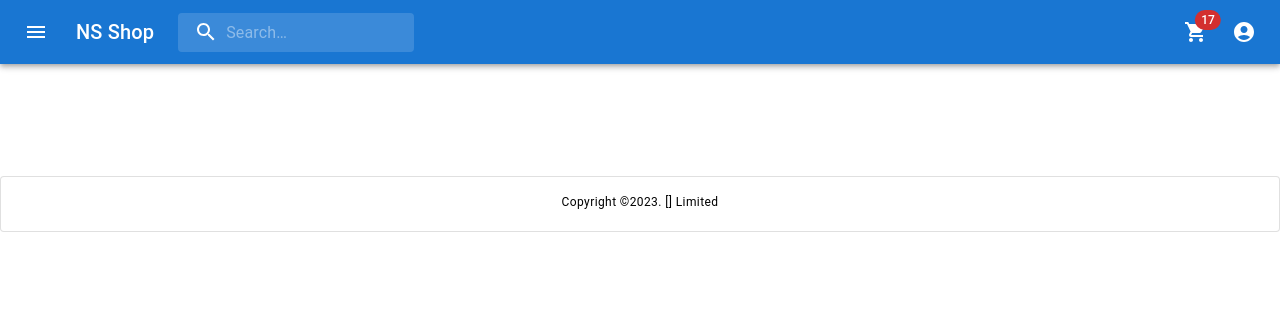
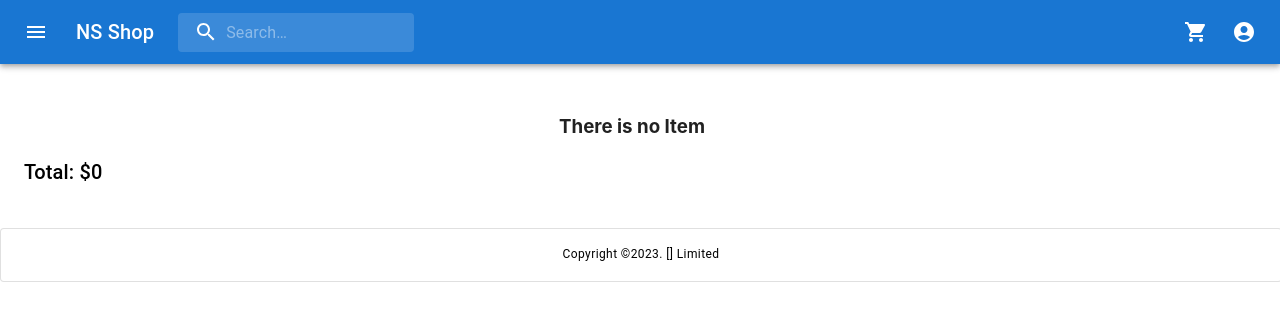
Before and after one commit to NeerajShUkL/shopping_app, a React (Create React App) app: page /cart in a window 1280 px wide. Shown: the top 318 px of the page. Built offline with nearby package versions, Linux system fonts and the light colour scheme.

Commit message:
created cart and updated it

```diff
--- a/src/App.css
+++ /dev/null
@@ -1,3 +0,0 @@
-.App {
-  text-align: center;
-}
--- a/src/App.tsx
+++ b/src/App.tsx
@@ -1,5 +1,3 @@
-import React from "react";
-import "./App.css";
 import Navbar from "./component/Navbar";
 import { BrowserRouter, Route, Routes } from "react-router-dom";
 import { Cart, Checkout, Home, LoginPage, Profile } from "./pages";
@@ -8,7 +6,7 @@ import Footer from "./component/Footer";
 
 function App() {
   return (
-    <Box>
+    <Box sx={{position: "relative", height: "100vh",}}>
       <BrowserRouter>
         <Navbar />
         <Routes>
@@ -19,8 +17,9 @@ function App() {
           <Route path="/cart" element={<Cart />} />
           <Route path="/cart/checkout" element={<Checkout />} />
         </Routes>
+        <Footer />
       </BrowserRouter>
-      <Footer />
+
     </Box>
   );
 }
--- a/src/component/Footer.tsx
+++ b/src/component/Footer.tsx
@@ -1,22 +1,33 @@
-import { BottomNavigation, Typography, Paper } from '@mui/material'
-import Box from '@mui/material/Box'
-import Container from '@mui/material/Container'
+import { BottomNavigation, Typography, Paper } from "@mui/material";
+import Box from "@mui/material/Box";
+import Container from "@mui/material/Container";
+import { relative } from "path";
 
-import React from 'react'
+import React from "react";
+import { useSelector } from "react-redux";
+import { RootState } from "../store/store";
 
 const Footer: React.FC = () => {
+  const { cartItem } = useSelector((state: RootState) => state.cart);
+
+  const footerPosition = cartItem?.length === 0 ? "absolute" : "relative";
   return (
-    <BottomNavigation sx={{marginTop: 5,
-      bottom: 0,}} >
-    <Paper sx={{
-      width: '100%'}} component="footer" variant='outlined'>
+    <Paper
+      sx={{
+        position: "relative",
+        bottom: 0,
+        width: "100%",
+      }}
+      // component="footer"
+      variant="outlined"
+    >
       <Container maxWidth="lg">
         <Box
           sx={{
             flexGrow: 1,
             justifyContent: "center",
             display: "flex",
-            my:1
+            my: 1,
           }}
         >
           {/* <Link href="/">
@@ -38,8 +49,7 @@ const Footer: React.FC = () => {
         </Box>
       </Container>
     </Paper>
-    </BottomNavigation>
-  )
-}
+  );
+};
 
-export default Footer
+export default Footer;
--- a/src/component/Navbar.tsx
+++ b/src/component/Navbar.tsx
@@ -6,6 +6,9 @@ import AccountCircleIcon from '@mui/icons-material/AccountCircle';
 import MenuIcon from '@mui/icons-material/Menu';
 import SearchIcon from '@mui/icons-material/Search';
 import MoreVertIcon from '@mui/icons-material/MoreVert';
+import { useDispatch, useSelector } from 'react-redux';
+import { AppDispatch, RootState } from '../store/store';
+import { useNavigate } from 'react-router-dom';
 
 const Search = styled('div')(({ theme }) => ({
   position: 'relative',
@@ -55,6 +58,12 @@ const Navbar: React.FC = () => {
   const isMenuOpen = Boolean(anchorEl);
   const isMobileMenuOpen = Boolean(mobileMoreAnchorEl);
 
+  const dispatch = useDispatch<AppDispatch>();
+
+  const {cartItem, cartProduct } = useSelector((state: RootState) => state.cart);
+
+  const nevigate = useNavigate()
+
   const handleProfileMenuOpen = (event: React.MouseEvent<HTMLElement>) => {
     setAnchorEl(event.currentTarget);
   };
@@ -71,6 +80,10 @@ const Navbar: React.FC = () => {
   const handleMobileMenuOpen = (event: React.MouseEvent<HTMLElement>) => {
     setMobileMoreAnchorEl(event.currentTarget);
   };
+
+  const handleShoppingCart = () => {
+      nevigate("/cart")
+  }
 
   const menuId = 'primary-search-account-menu';
   const renderMenu = (
@@ -114,10 +127,11 @@ const Navbar: React.FC = () => {
       <MenuItem>
         <IconButton
           size="large"
-          aria-label="show 17 new notifications"
+          aria-label={`show ${cartItem.length} new notifications`}
           color="inherit"
+          onClick={handleShoppingCart}
         >
-          <Badge badgeContent={17} color="error">
+          <Badge badgeContent={cartItem?.length} color="error">
             <ShoppingCartIcon />
           </Badge>
         </IconButton>
@@ -148,6 +162,7 @@ const Navbar: React.FC = () => {
             color="inherit"
             aria-label="open drawer"
             sx={{ mr: 2 }}
+            onClick={() => nevigate("/shopping_app")}
           >
             <MenuIcon />
           </IconButton>
@@ -155,7 +170,8 @@ const Navbar: React.FC = () => {
             variant="h6"
             noWrap
             component="div"
-            sx={{ display: { xs: 'none', sm: 'block' } }}
+            sx={{ display: { xs: 'none', sm: 'block' }, cursor: "pointer", }}
+            onClick={() => nevigate("/")}
           >
             NS Shop
           </Typography>
@@ -172,10 +188,11 @@ const Navbar: React.FC = () => {
           <Box sx={{ display: { xs: 'none', md: 'flex' } }}>
             <IconButton
               size="large"
-              aria-label="show 17 new notifications"
+              aria-label={`show ${cartItem?.length} new notifications`}
               color="inherit"
+              onClick={handleShoppingCart}
             >
-              <Badge badgeContent={17} color="error">
+              <Badge badgeContent={cartItem?.length} color="error">
                 <ShoppingCartIcon />
               </Badge>
             </IconButton>
--- a/src/pages/card/ItemCard.tsx
+++ b/src/pages/card/ItemCard.tsx
@@ -9,9 +9,9 @@ import {
 import AddShoppingCartIcon from "@mui/icons-material/AddShoppingCart";
 import RemoveShoppingCartIcon from '@mui/icons-material/RemoveShoppingCart';
 import { useDispatch, useSelector } from "react-redux";
-import { addCartItem, AppDispatch, fetchCartProdudctData, removeCartItem, RootState } from "../../store/store";
+import { addCartItem, addCartProduct, addTotalPrice, AppDispatch, removeCartItem, removeCartProduct, RootState } from "../../store/store";
 import { IitemCard } from "../../types";
-import { useEffect } from "react";
+// import { useEffect } from "react";
 
 const priceStack = {
   display: "flex",
@@ -35,9 +35,13 @@ const ItemCard = (props: IitemCard) => {
     console.log("cI", cartItem)
     if(addInCart){
       dispatch(removeCartItem(id));
+      dispatch(removeCartProduct(id));
+      dispatch(addTotalPrice());
 
     }else {
       dispatch(addCartItem(id));
+      dispatch(addCartProduct(props));
+      dispatch(addTotalPrice());
     }
   }
 
--- a/src/pages/cart/Cart.tsx
+++ b/src/pages/cart/Cart.tsx
@@ -1,24 +1,35 @@
-import React, { useEffect } from 'react'
-import { ItemCard, productCardGrid } from '..';
-import { Product } from '../../types';
-import {
-  Box,
-  Grid,
-} from "@mui/material";
-import { useDispatch, useSelector } from 'react-redux';
-import { AppDispatch, fetchCartProdudctData, RootState } from '../../store/store';
+import React, { useEffect } from "react";
+import { filterGrid, ItemCard, productCardGrid } from "..";
+import { IitemCard, Product } from "../../types";
+import { Box, Grid, Paper, Typography } from "@mui/material";
+import { useDispatch, useSelector } from "react-redux";
+import { AppDispatch, RootState } from "../../store/store";
 
 const Cart: React.FC = () => {
-
   const dispatch = useDispatch<AppDispatch>();
 
-    const {cartItem, cartProduct } = useSelector((state: RootState) => state.cart);
+  const { cartItem, cartProduct, totalPrice } = useSelector(
+    (state: RootState) => state.cart
+  );
   //  console.log("cI", cartItem)
   //  console.log("cp", cartProduct)
 
+  const warning =  <Box
+  sx={{
+    display: "flex",
+    margin: "auto",
+    alignItems: "center",
+    justifyContent: "center",
+  }}
+>
+  <Paper elevation={0}>
+    <h3>There is no Item</h3>
+  </Paper>
+</Box>
+
   const carTData =
     cartProduct &&
-  cartProduct?.map((productData: Product) => {
+    cartProduct?.map((productData: IitemCard) => {
       let bool = false;
       cartItem?.map((fid: number) => {
         if (fid === productData.id) {
@@ -44,23 +55,31 @@ const Cart: React.FC = () => {
         </Grid>
       );
     });
-  // useEffect(() => {
-  //   if(cartItem){
-  //     cartItem?.map((id: number) => dispatch(fetchCartProdudctData(id)) )
-  //   }
 
-  // },[cartItem])
   return (
     <Box sx={{ flexGrow: 1, m: "auto", marginTop: 3, p: 3 }}>
       <Grid
         container
-      sx={{ justifyContent: "center", alignItems: "center" }}
+        sx={{ justifyContent: "start", alignItems: "center" }}
         spacing={2}
       >
-      {carTData}
+        {cartItem?.length === 0 ? warning : carTData }
+      </Grid>
+      <Grid container sx={filterGrid}>
+        <Typography
+          display="inline"
+          text-align="left"
+          variant="h6"
+          sx={{ maxWidth: 300 }}
+        >
+          Total: ${totalPrice}
+        </Typography>
+        <Box display="inline" text-align="Right">
+
+        </Box>
       </Grid>
     </Box>
-  )
-}
+  );
+};
 
-export default Cart
+export default Cart;
--- a/src/pages/cart/cartSlice.ts
+++ b/src/pages/cart/cartSlice.ts
@@ -5,24 +5,18 @@ import { PRODUCT_API } from '../../utils/utils'
 
 export interface CartState {
     cartItem: number[],
-    cartProduct: Product[],
+    cartProduct: IitemCard[],
+    totalPrice: number,
   }
 
   const initialState: CartState = {
     cartItem: [],
-    cartProduct: []
+    cartProduct: [],
+    totalPrice: 0,
   }
 
   console.log("icis", initialState.cartItem)
 
-  export const fetchCartProdudctData = createAsyncThunk(
-    'users/fetchCartProdudctData',
-    async (id: number) => {
-      const response = await axios.get(`${PRODUCT_API}/${id}`)
-                       .then(res => res.data)
-       return response
-    }
-  )
 
   export const cartSlice = createSlice({
     name: 'cart',
@@ -39,16 +33,25 @@ export interface CartState {
           1
         );
       },
+      addCartProduct: (state, action: PayloadAction<IitemCard>) => {
+        console.log("ciinS", action.payload)
+        state.cartProduct?.push(action.payload)
+      },
+      removeCartProduct: (state, action: PayloadAction<number>) => {
+        console.log("ciinS", action.payload)
+        state.cartProduct?.splice(
+          state.cartProduct?.findIndex((fid: IitemCard) => fid.id === action.payload),
+          1
+        );
+      },
+      addTotalPrice: (state) => {
+        state.totalPrice = state.cartProduct?. reduce( (accumulator, item) => { return accumulator + Number(item. price); }, 0);
+      }
+
      },
-    extraReducers: (builder) => {
-      builder.addCase(fetchCartProdudctData.fulfilled, (state, action: PayloadAction<Product>) => {
-        const newCartProduct = initialState.cartProduct
-        // console.log("abc", newCartProduct)
-        state.cartProduct = [...newCartProduct , action.payload]
-      })
-    },
+
   })
 
-  export const { addCartItem, removeCartItem } = cartSlice.actions
+  export const { addCartItem, removeCartItem, addCartProduct, removeCartProduct, addTotalPrice } = cartSlice.actions
 
   export default cartSlice.reducer
--- a/src/pages/home/Home.tsx
+++ b/src/pages/home/Home.tsx
@@ -12,8 +12,8 @@ import {
 import { ReactNode, useState } from "react";
 import { useDispatch, useSelector } from "react-redux";
 import {
+  addCartProduct,
   AppDispatch,
-  fetchCartProdudctData,
   fetchProdudctData,
   fetchProdudctDataCategory,
   RootState,
@@ -53,12 +53,6 @@ const Home: React.FC = () => {
     }
   }, [category]);
 
-  useEffect(() => {
-    if (cartItem) {
-      cartItem.map((id: number) => dispatch(fetchCartProdudctData(id)));
-    }
-  }, [cartItem]);
-
   const cardContainer =
     products &&
     products?.map((productData: Product) => {
@@ -90,7 +84,7 @@ const Home: React.FC = () => {
 
   console.log("products", products);
   return (
-    <Box sx={{ flexGrow: 1, m: "auto", marginTop: 3, p: 3 }}>
+    <Box sx={{ flexGrow: 1, m: "auto", mt: 3, p: 3 }}>
       <Grid container sx={filterGrid}>
         <Typography
           display="inline"
@@ -127,7 +121,7 @@ const Home: React.FC = () => {
       </Grid>
       <Grid
         container
-        sx={{ justifyContent: "center", alignItems: "center" }}
+        sx={{ justifyContent: "start", alignItems: "center",  }}
         spacing={2}
       >
         {cardContainer}
```
Also changed, not shown: src/pages/card/ItemCardDetails.tsx (added, +11 -0 lines). Lines whose indentation alone changed are shown as unchanged.
